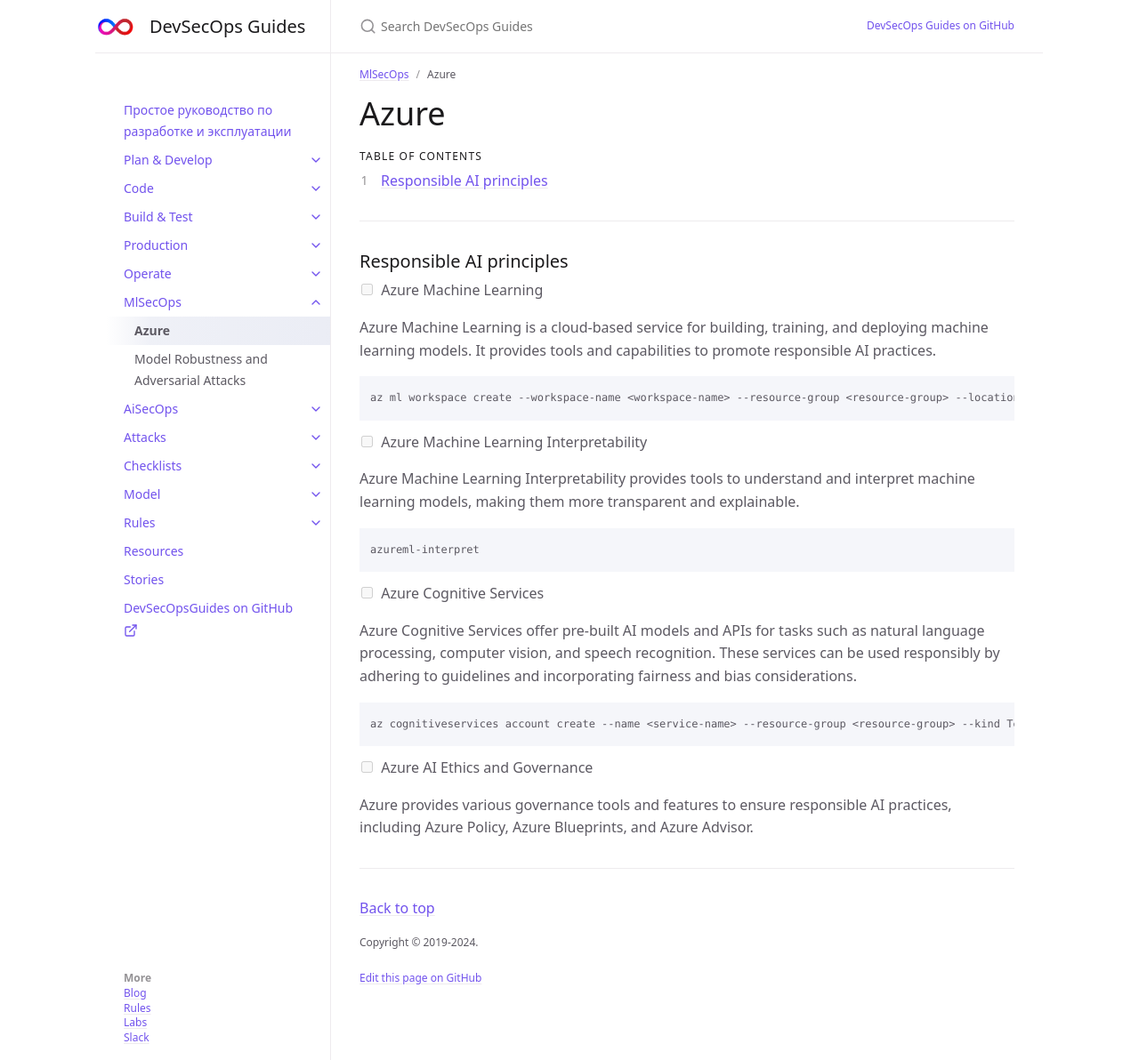
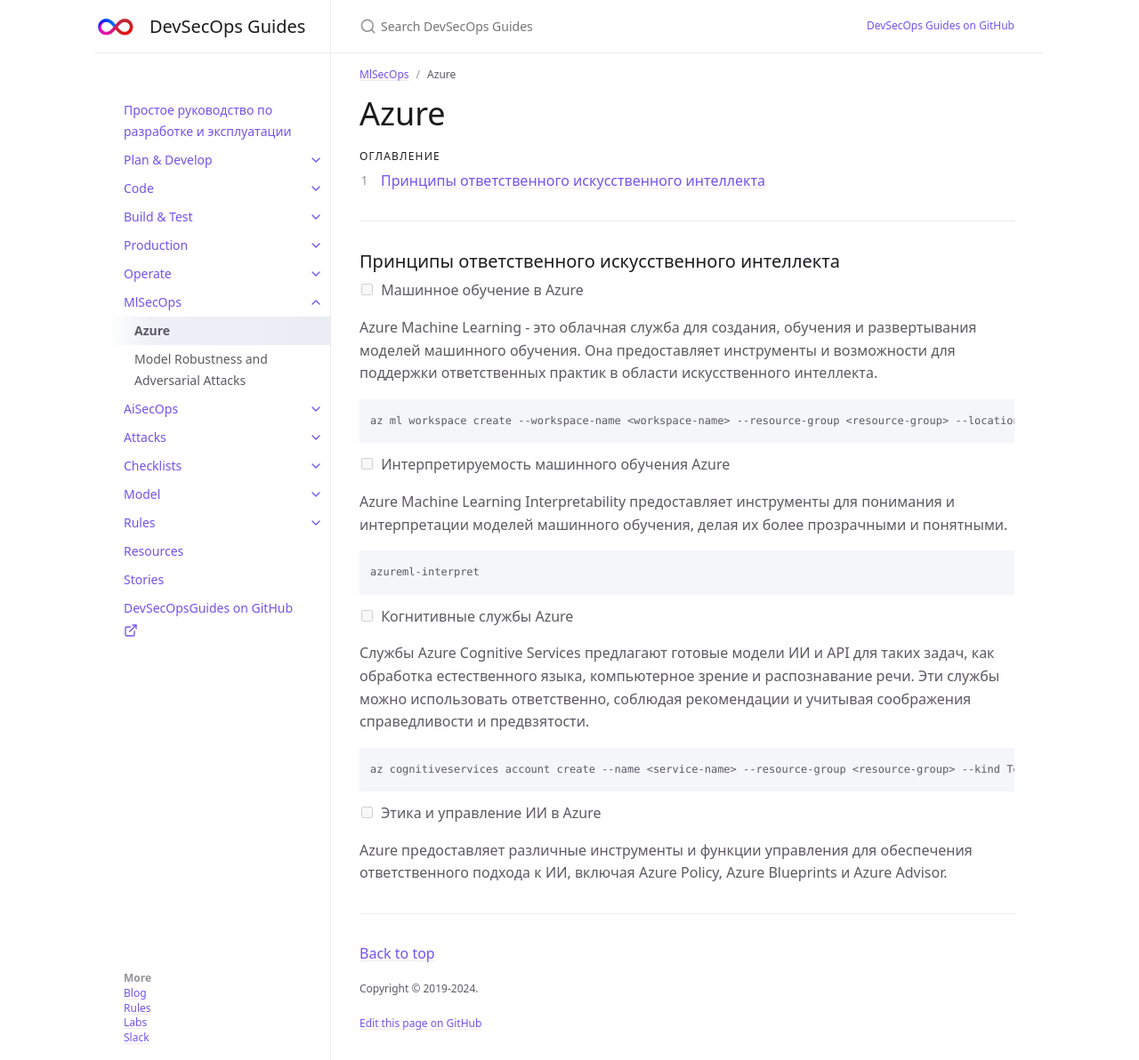
Before and after one commit to 2artem2/Work-Stuff, a Jekyll site: the page built from docs/mlsecops/azure.md, in a window 1280 px wide and 1192 px high. Shown: the whole window at 89% size. Built offline with Jekyll 4.4.1, drawn with Linux system fonts in a browser that asks for light colours.

Commit message:
azure.md

````diff
--- a/docs/mlsecops/azure.md
+++ b/docs/mlsecops/azure.md
@@ -8,7 +8,7 @@ parent: MlSecOps
 # Azure
 {: .no_toc }
 
-## Table of contents
+## Оглавление
 {: .no_toc .text-delta }
 
 1. TOC
@@ -20,13 +20,13 @@ parent: MlSecOps
 
 
 
-## Responsible AI principles
+## Принципы ответственного искусственного интеллекта
 
 
 
-- [ ] Azure Machine Learning
+- [ ] Машинное обучение в Azure
 
-Azure Machine Learning is a cloud-based service for building, training, and deploying machine learning models. It provides tools and capabilities to promote responsible AI practices.
+Azure Machine Learning - это облачная служба для создания, обучения и развертывания моделей машинного обучения. Она предоставляет инструменты и возможности для поддержки ответственных практик в области искусственного интеллекта.
 
 ```
 az ml workspace create --workspace-name <workspace-name> --resource-group <resource-group> --location <location>
@@ -35,9 +35,9 @@ az ml workspace create --workspace-name <workspace-name> --resource-group <resou
 
 
 
-- [ ] Azure Machine Learning Interpretability
+- [ ] Интерпретируемость машинного обучения Azure
 
-Azure Machine Learning Interpretability provides tools to understand and interpret machine learning models, making them more transparent and explainable.
+Azure Machine Learning Interpretability предоставляет инструменты для понимания и интерпретации моделей машинного обучения, делая их более прозрачными и понятными.
 
 ```
 azureml-interpret
@@ -47,9 +47,9 @@ azureml-interpret
 
 
 
-- [ ] Azure Cognitive Services
+- [ ] Когнитивные службы Azure
 
-Azure Cognitive Services offer pre-built AI models and APIs for tasks such as natural language processing, computer vision, and speech recognition. These services can be used responsibly by adhering to guidelines and incorporating fairness and bias considerations.
+Службы Azure Cognitive Services предлагают готовые модели ИИ и API для таких задач, как обработка естественного языка, компьютерное зрение и распознавание речи. Эти службы можно использовать ответственно, соблюдая рекомендации и учитывая соображения справедливости и предвзятости.
 
 ```
 az cognitiveservices account create --name <service-name> --resource-group <resource-group> --kind TextAnalytics --sku <sku-name> --location <location>
@@ -58,6 +58,6 @@ az cognitiveservices account create --name <service-name> --resource-group <reso
 
 
 
-- [ ] Azure AI Ethics and Governance
+- [ ] Этика и управление ИИ в Azure
 
-Azure provides various governance tools and features to ensure responsible AI practices, including Azure Policy, Azure Blueprints, and Azure Advisor.
+Azure предоставляет различные инструменты и функции управления для обеспечения ответственного подхода к ИИ, включая Azure Policy, Azure Blueprints и Azure Advisor.
````
